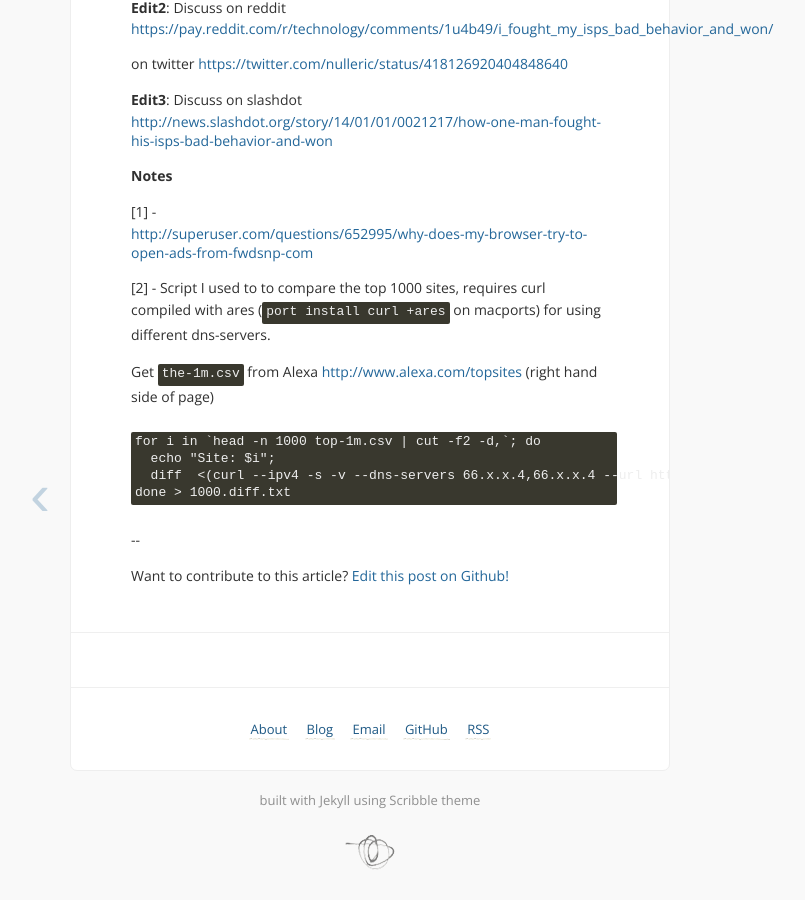
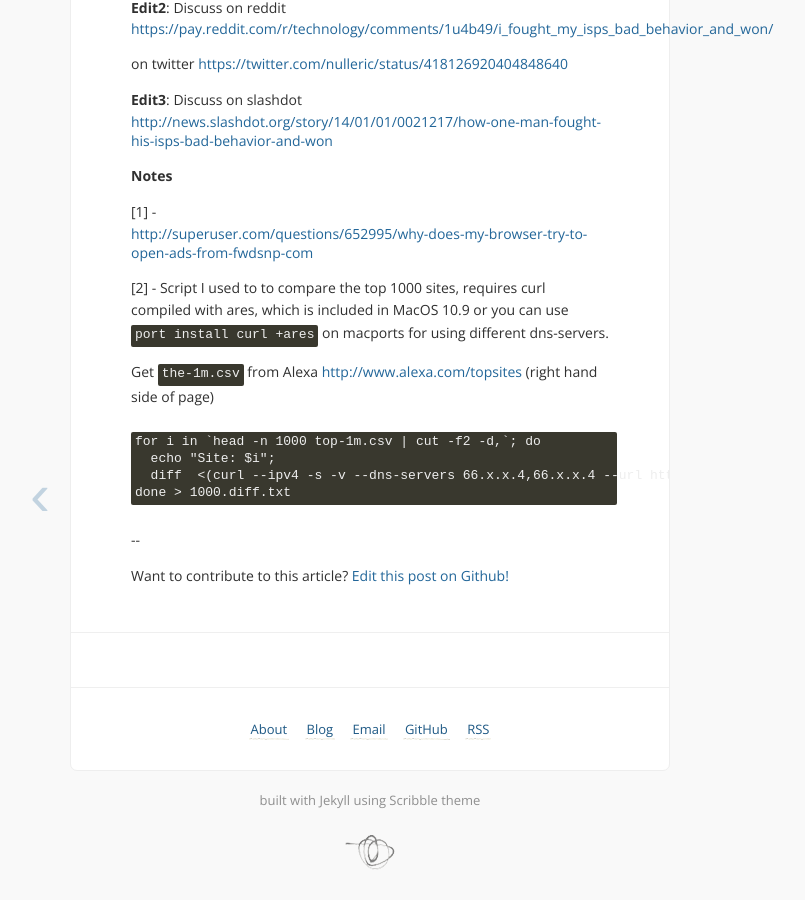
Before and after one commit to erichelgeson/erichelgeson.github.com, a Jekyll site: the page built from _posts/2013-12-31-i-fought-my-isps-bad-behavior-and-won.markdown, in a window 1280 px wide and 900 px high, scrolled down 3531 px. Shown: the whole window, without its empty margins (270-1075 px from the left). Built offline with Jekyll 4.4.1, drawn with Linux system fonts in a browser that asks for light colours; Markdown is read by kramdown in place of the engine named in the settings; comment, search, counter and statistics services are not loaded.

Commit message:
added detail about curl

```diff
--- a/_posts/2013-12-31-i-fought-my-isps-bad-behavior-and-won.markdown
+++ b/_posts/2013-12-31-i-fought-my-isps-bad-behavior-and-won.markdown
@@ -99,7 +99,7 @@ on twitter <https://twitter.com/nulleric/status/418126920404848640>
 
 [1] - <http://superuser.com/questions/652995/why-does-my-browser-try-to-open-ads-from-fwdsnp-com>
 
-[2] - Script I used to to compare the top 1000 sites, requires curl compiled with ares (`port install curl +ares` on macports) for using different dns-servers.
+[2] - Script I used to to compare the top 1000 sites, requires curl compiled with ares, which is included in MacOS 10.9 or you can use `port install curl +ares` on macports for using different dns-servers.
 
 Get `the-1m.csv` from Alexa <http://www.alexa.com/topsites> (right hand side of page)
 
```
